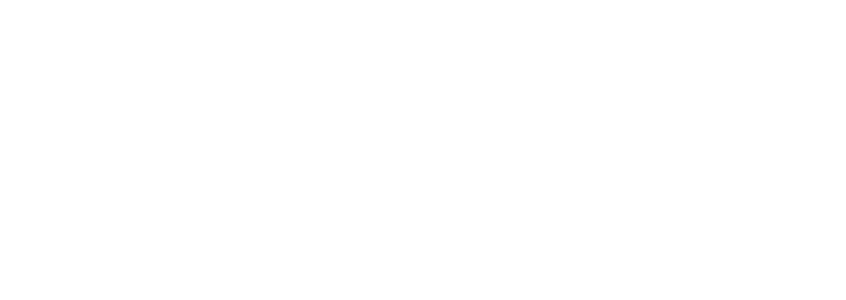
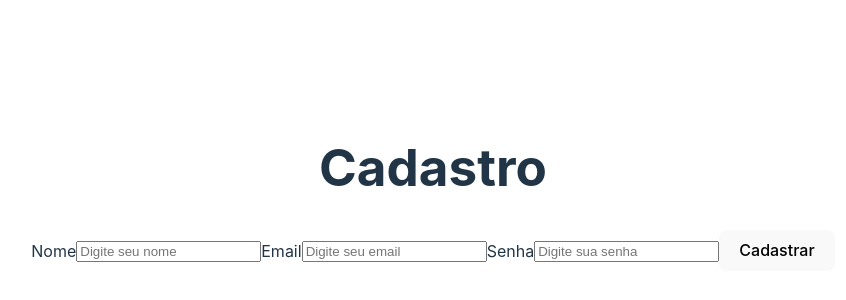
Before and after one commit to analayza/GaleriaWeb, a React (Vite) app in the folder Frontend/GaleriaWeb/: page /register in a window 1280 px wide. Before the commit this address had no page. Shown: the part 212-512 px from the top of the page, without its empty margins (207-1053 px from the left). Built offline with nearby package versions, Linux system fonts and the light colour scheme.

Commit message:
Criação do Componente TextInput e Criação da tela de Registro

```diff
--- a/Frontend/GaleriaWeb/package.json
+++ b/Frontend/GaleriaWeb/package.json
@@ -11,10 +11,13 @@
   },
   "dependencies": {
     "axios": "^1.7.9",
+    "formik": "^2.4.6",
     "react": "^18.3.1",
     "react-dom": "^18.3.1",
     "react-router-dom": "^7.1.1",
-    "router": "^1.3.8"
+    "router": "^1.3.8",
+    "styled-components": "^6.1.14",
+    "yup": "^1.6.1"
   },
   "devDependencies": {
     "@eslint/js": "^9.17.0",
--- a/Frontend/GaleriaWeb/src/App.jsx
+++ b/Frontend/GaleriaWeb/src/App.jsx
@@ -1,6 +1,7 @@
 import './App.css'
 import {BrowserRouter as Router, Routes, Route} from 'react-router-dom';
 import Login from './pages/Login';
+import Register from './pages/Register';
 
 function App() {
 
@@ -9,6 +10,7 @@ function App() {
       <Router>
         <Routes>
           <Route path='/' element={<Login/>}></Route>
+          <Route path='/register' element={<Register/>}></Route>
         </Routes>
       </Router>
     </>
--- /dev/null
+++ b/Frontend/GaleriaWeb/src/components/TextInput.jsx
@@ -0,0 +1,16 @@
+import {Formik, Form, useField} from 'formik';
+import '../css/TextInput.css';
+
+export default function TextInput({label, ...props}){
+    const [field, meta] = useField(props);
+
+    return(
+        <>
+            <label htmlFor={props.id || props.name}>{label}</label>
+            <input className='text-input' {...field} {...props}></input>
+            {meta.touched && meta.error ? (
+                <div className='error'>{meta.error}</div>
+            ) : null}
+        </>
+    )
+}
--- /dev/null
+++ b/Frontend/GaleriaWeb/src/css/TextInput.css
@@ -0,0 +1,3 @@
+.error {
+    color: #F44336;
+  }
--- /dev/null
+++ b/Frontend/GaleriaWeb/src/pages/Register.jsx
@@ -0,0 +1,63 @@
+import { Formik, Form, useField } from 'formik';
+import * as Yup from 'yup';
+import TextInput from '../components/TextInput';
+import styled from 'styled-components';
+
+export default function Register() {
+    return (
+        <>
+            <h1>Cadastro</h1>
+            <Formik initialValues={{
+                email: "",
+                password: "",
+                name: ""
+            }}
+                validationSchema={Yup.object({
+                    email: Yup.string()
+                        .email("Email inválido!")
+                        .required("Obrigatório"),
+                    password: Yup.string()
+                        .min(6, 'A senha deve conter no mínimo 6 caracteres')
+                        .max(20, 'A senha deve conter no máximo 20 caracteres')
+                        .matches(/[A-Z]/, 'A senha deve conter pelo menos uma letra maiúscula')
+                        .matches(/[a-z]/, 'A senha deve conter pelo menos uma letra minúscula')
+                        .matches(/[0-9]/, 'A senha deve conter pelo menos um número')
+                        .matches(/[@$!%*?&]/, 'A senha deve conter pelo menos um caractere especial (@, $, !, %, *, ?, &)')
+                        .required("Obrigatório"),
+                    name: Yup.string()
+                        .min(3, 'O nome deve conter no mínimo 3 caracteres')
+                        .max(50, 'O nome deve conter no máximo 50 caracteres')
+                        .matches(/^[A-Za-z\s]+$/, "Não pode conter apenas números")
+                        .required("Obrigatório")
+                })}
+
+                onSubmit={async () => {
+
+                }}
+            >
+
+                <Form>
+                    <TextInput
+                        label="Nome"
+                        name="name"
+                        type="text"
+                        placeholder="Digite seu nome"
+                    />
+                    <TextInput
+                        label="Email"
+                        name="email"
+                        type="email"
+                        placeholder="Digite seu email"
+                    />
+                    <TextInput
+                        label="Senha"
+                        name="password"
+                        type="password"
+                        placeholder="Digite sua senha"
+                    />
+                    <button type="submit">Cadastrar</button>
+                </Form>
+            </Formik>
+        </>
+    )
+}
```
Also changed, not shown: 1 other file (tests, documents, lock files or other folders).
